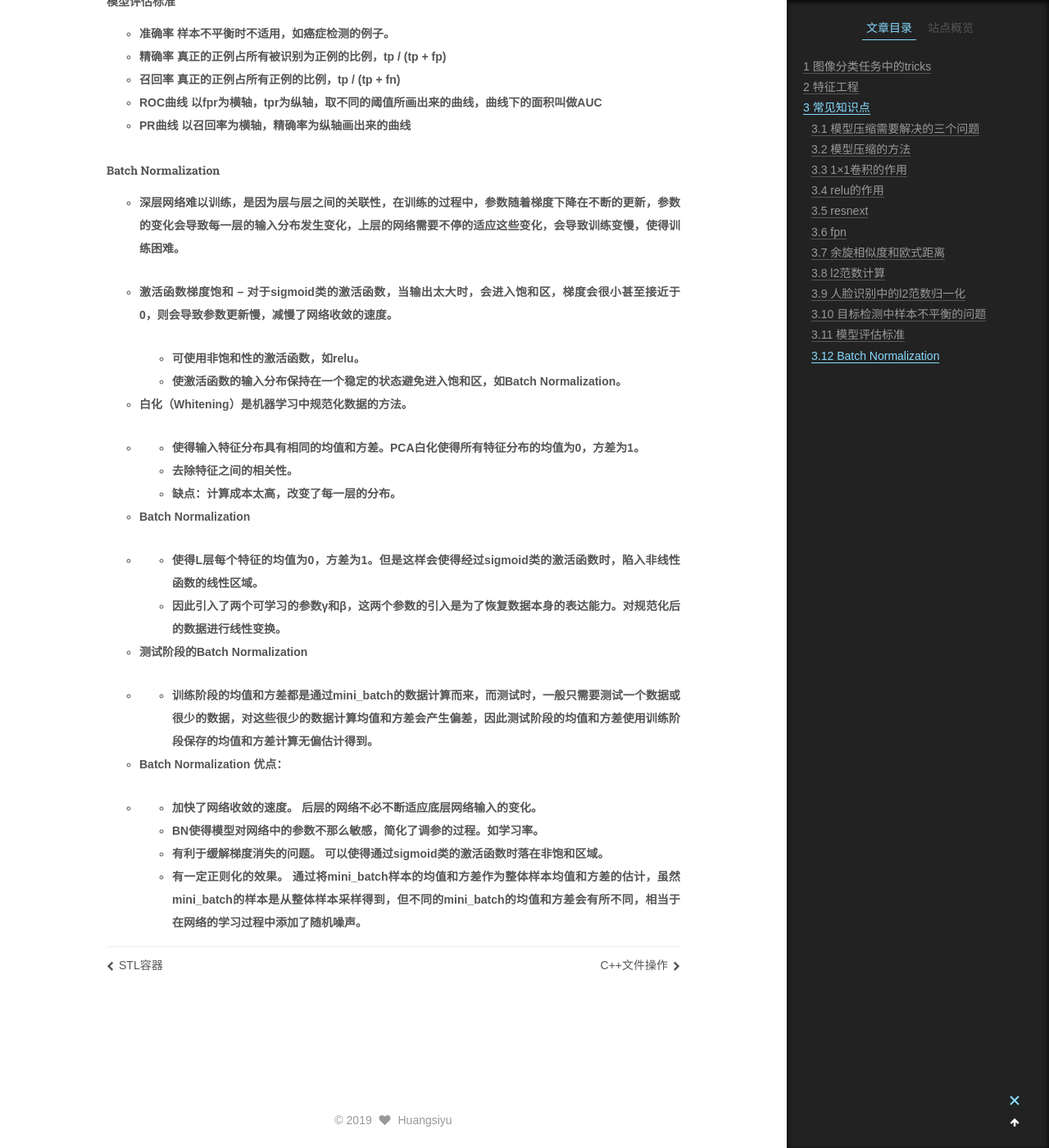
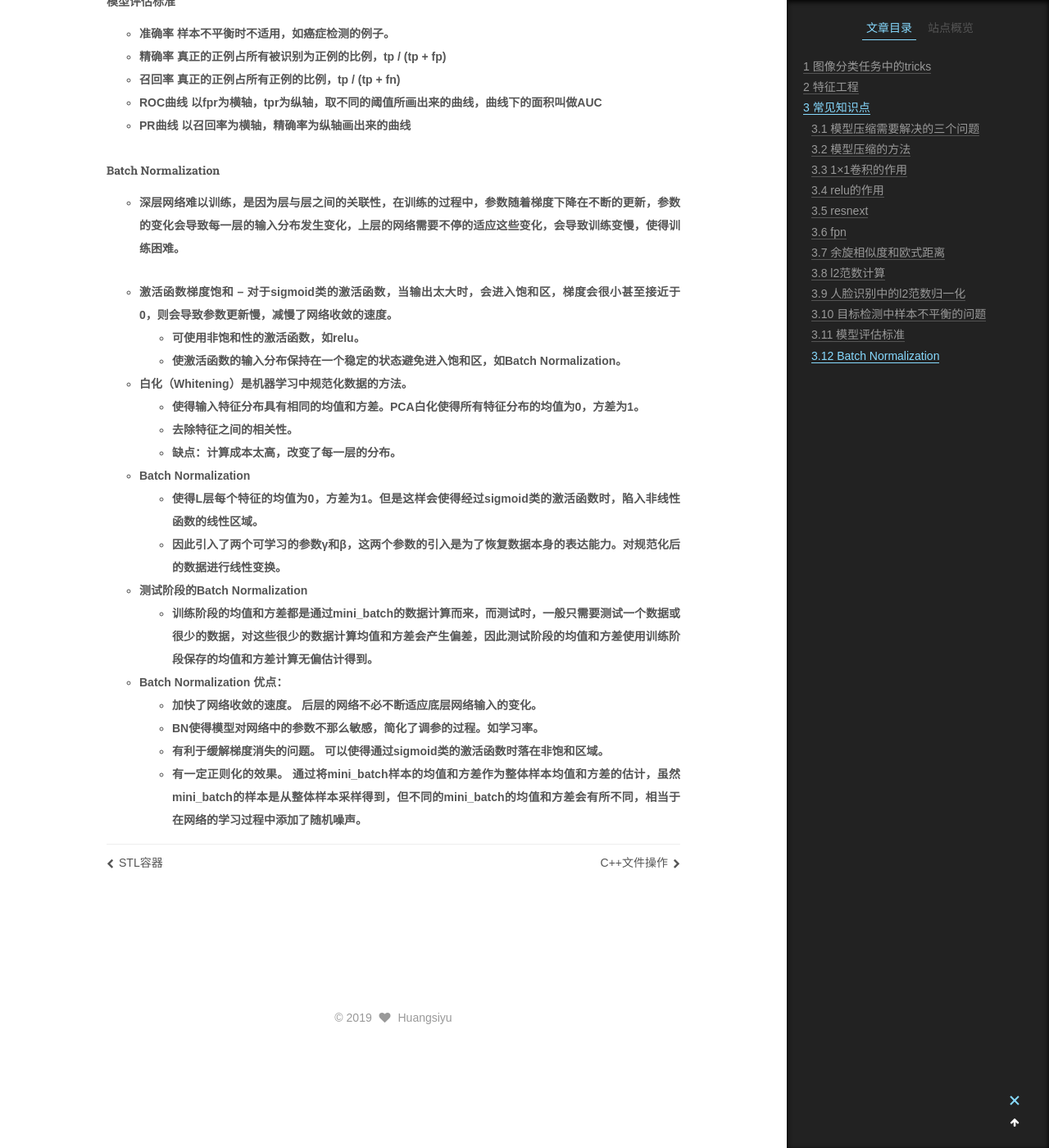
Before and after one commit to huangsiyuzhoujie/huangsiyuzhoujie, a Jekyll site: the page built from _posts/2019-7-24-DL_model知识点.md, in a window 1280 px wide and 1400 px high, scrolled down 4576 px. Shown: the whole window at 82% size. Built offline with Jekyll 4.4.1, drawn with Linux system fonts in a browser that asks for light colours; some web fonts are replaced; comment, search, counter and statistics services are not loaded.

```diff
--- a/_posts/2019-7-24-DL_model知识点.md
+++ b/_posts/2019-7-24-DL_model知识点.md
@@ -132,28 +132,23 @@ categories: model
 - **深层网络难以训练，是因为层与层之间的关联性，在训练的过程中，参数随着梯度下降在不断的更新，参数的变化会导致每一层的输入分布发生变化，上层的网络需要不停的适应这些变化，会导致训练变慢，使得训练困难。**
 
 - **激活函数梯度饱和   --   对于sigmoid类的激活函数，当输出太大时，会进入饱和区，梯度会很小甚至接近于0，则会导致参数更新慢，减慢了网络收敛的速度。**
-
   - **可使用非饱和性的激活函数，如relu。**
   - **使激活函数的输入分布保持在一个稳定的状态避免进入饱和区，如Batch Normalization。**
 
 - **白化（Whitening）是机器学习中规范化数据的方法。**
-
-- - **使得输入特征分布具有相同的均值和方差。PCA白化使得所有特征分布的均值为0，方差为1。**
+  - **使得输入特征分布具有相同的均值和方差。PCA白化使得所有特征分布的均值为0，方差为1。**
   - **去除特征之间的相关性。**
   - **缺点：计算成本太高，改变了每一层的分布。**
 
 - **Batch Normalization**
-
-- - **使得L层每个特征的均值为0，方差为1。但是这样会使得经过sigmoid类的激活函数时，陷入非线性函数的线性区域。**
+  - **使得L层每个特征的均值为0，方差为1。但是这样会使得经过sigmoid类的激活函数时，陷入非线性函数的线性区域。**
   - **因此引入了两个可学习的参数γ和β，这两个参数的引入是为了恢复数据本身的表达能力。对规范化后的数据进行线性变换。**
 
 - **测试阶段的Batch Normalization**
-
-- - **训练阶段的均值和方差都是通过mini_batch的数据计算而来，而测试时，一般只需要测试一个数据或很少的数据，对这些很少的数据计算均值和方差会产生偏差，因此测试阶段的均值和方差使用训练阶段保存的均值和方差计算无偏估计得到。**
+  - **训练阶段的均值和方差都是通过mini_batch的数据计算而来，而测试时，一般只需要测试一个数据或很少的数据，对这些很少的数据计算均值和方差会产生偏差，因此测试阶段的均值和方差使用训练阶段保存的均值和方差计算无偏估计得到。**
 
 - **Batch Normalization 优点：**
-
-- - **加快了网络收敛的速度。    后层的网络不必不断适应底层网络输入的变化。**
+  - **加快了网络收敛的速度。    后层的网络不必不断适应底层网络输入的变化。**
   - **BN使得模型对网络中的参数不那么敏感，简化了调参的过程。如学习率。**
   - **有利于缓解梯度消失的问题。    可以使得通过sigmoid类的激活函数时落在非饱和区域。**
   - **有一定正则化的效果。     通过将mini_batch样本的均值和方差作为整体样本均值和方差的估计，虽然mini_batch的样本是从整体样本采样得到，但不同的mini_batch的均值和方差会有所不同，相当于在网络的学习过程中添加了随机噪声。**
```
